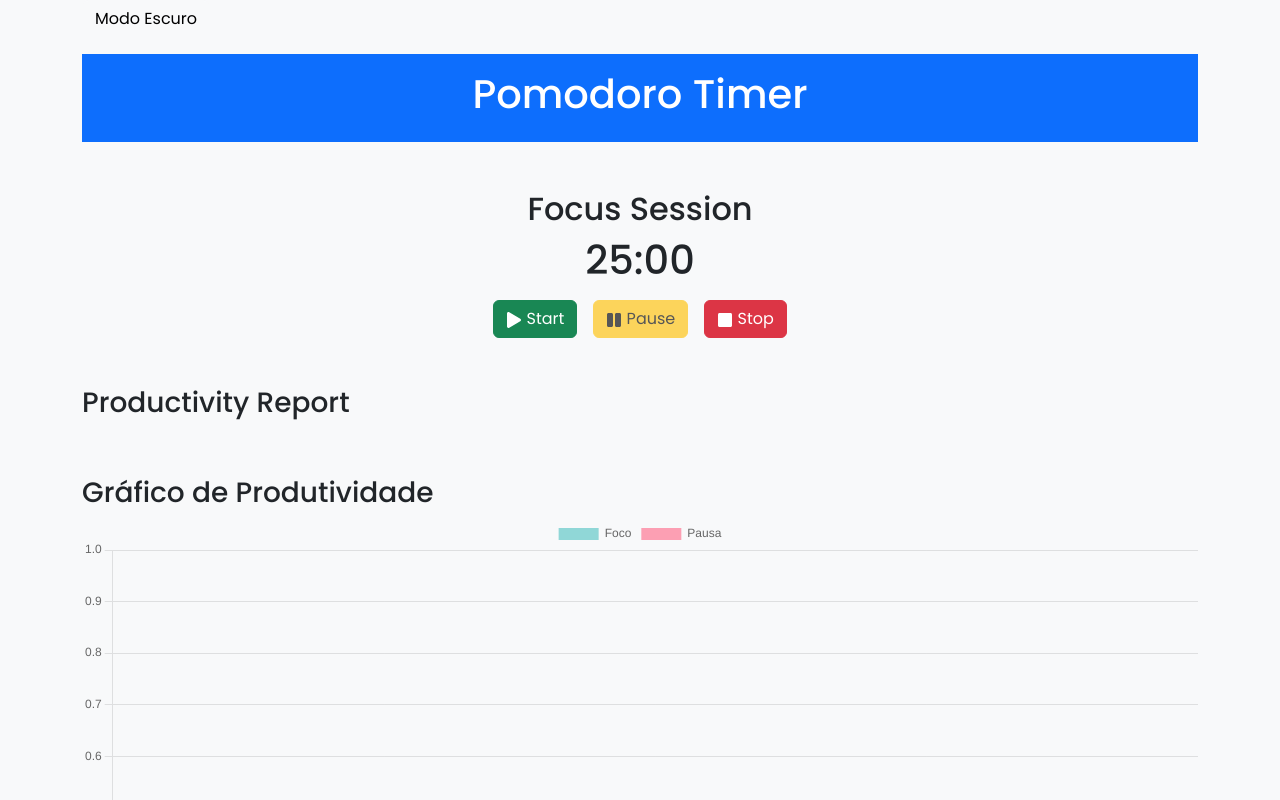
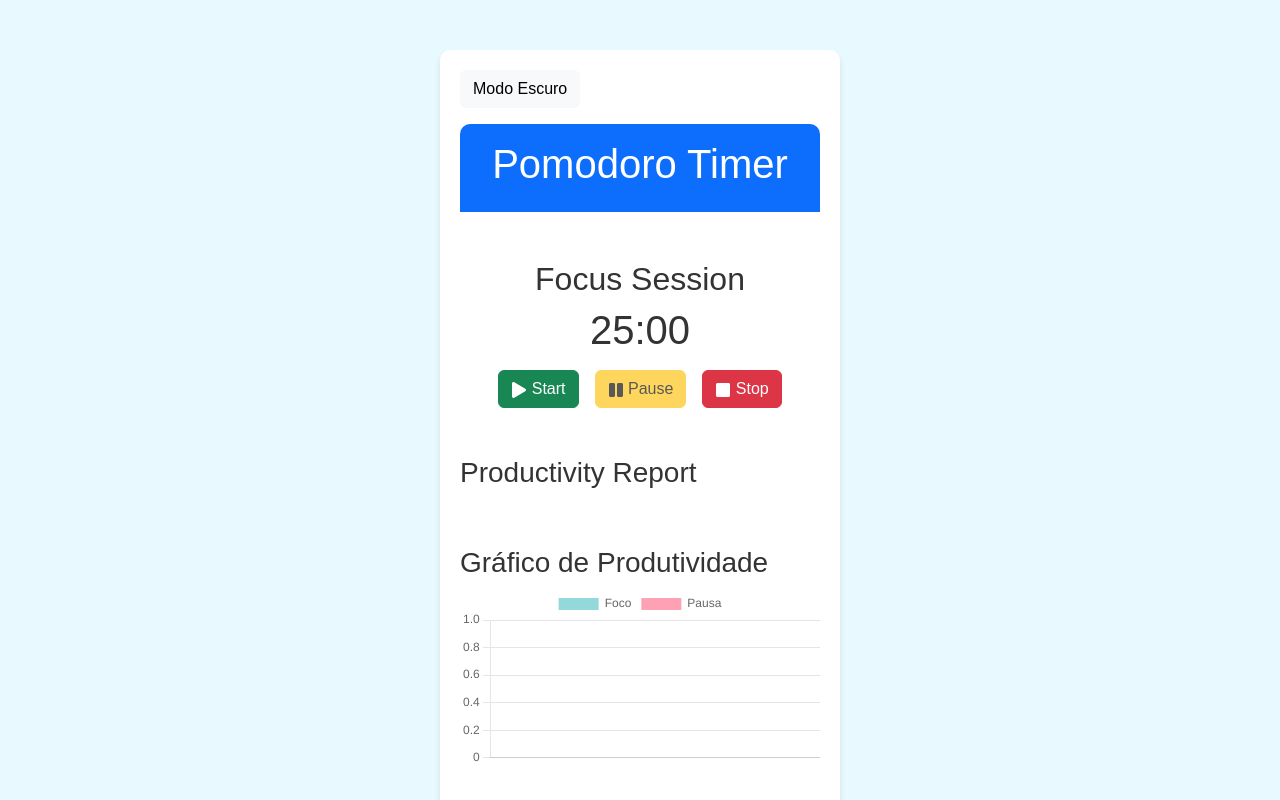
Before and after one commit to thejessemartins/pomodoro-timer, a React (Vite) app: page / in a window 1280 px wide. Shown: the top 800 px of the page. Built offline with nearby package versions, Linux system fonts and the light colour scheme.

Commit message:
Melhorando o design com tema teal e layout compacto

```diff
--- a/src/index.css
+++ b/src/index.css
@@ -21,3 +21,98 @@ body {
   background-color: #212529;
   color: white;
 }
+
+@import 'bootstrap/dist/css/bootstrap.min.css';
+
+body {
+  margin: 0;
+  font-family: Arial, sans-serif;
+  background-color: #e8faff; /* Fundo claro com toque de teal */
+  color: #333;
+}
+
+.container {
+  max-width: 400px; /* Tamanho compacto */
+  margin: 50px auto;
+  padding: 20px;
+  background-color: #ffffff; /* Fundo branco para o container */
+  border-radius: 10px;
+  box-shadow: 0 4px 6px rgba(0, 0, 0, 0.1);
+}
+
+/* Botões personalizados */
+.btn-primary {
+  background-color: #20c997 !important; /* Teal principal */
+  border-color: #20c997 !important;
+}
+
+.btn-primary:hover {
+  background-color: #12b886 !important; /* Teal escuro ao passar o mouse */
+  border-color: #12b886 !important;
+}
+
+.btn-danger {
+  background-color: #dc3545 !important;
+  border-color: #dc3545 !important;
+}
+
+.btn-warning {
+  background-color: #ffc107 !important;
+  border-color: #ffc107 !important;
+}
+
+/* Estilo para o header */
+header {
+  background-color: #20c997; /* Teal no cabeçalho */
+  color: white;
+  text-align: center;
+  padding: 10px 0;
+  border-radius: 10px 10px 0 0;
+}
+
+/* Estilo para o timer */
+.timer {
+  font-size: 48px;
+  margin: 20px 0;
+}
+
+/* Estilo para os controles */
+.controls {
+  display: flex;
+  justify-content: space-between;
+  gap: 10px;
+}
+
+.controls .btn {
+  width: 100px; /* Botões menores */
+  font-size: 14px;
+}
+
+/* Estilo para o relatório */
+.report {
+  margin-top: 20px;
+}
+
+.list-group-item {
+  font-size: 14px;
+  padding: 8px 12px;
+}
+
+/* Estilo para o gráfico */
+.chart-container {
+  margin-top: 20px;
+}
+
+/* Estilo para as configurações */
+.settings {
+  margin-top: 20px;
+}
+
+.settings .form-label {
+  font-size: 14px;
+}
+
+.settings .form-control {
+  font-size: 14px;
+  padding: 6px 10px;
+}
```
